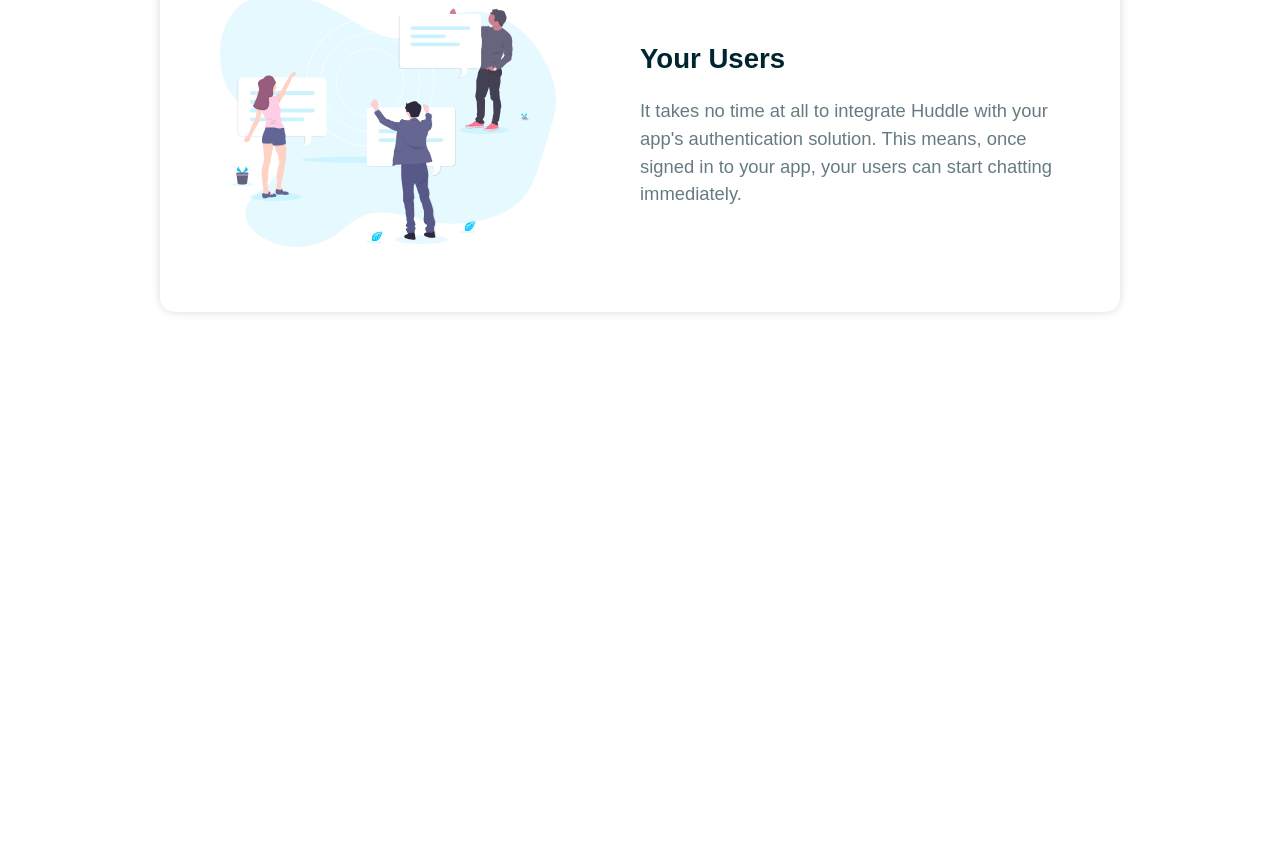
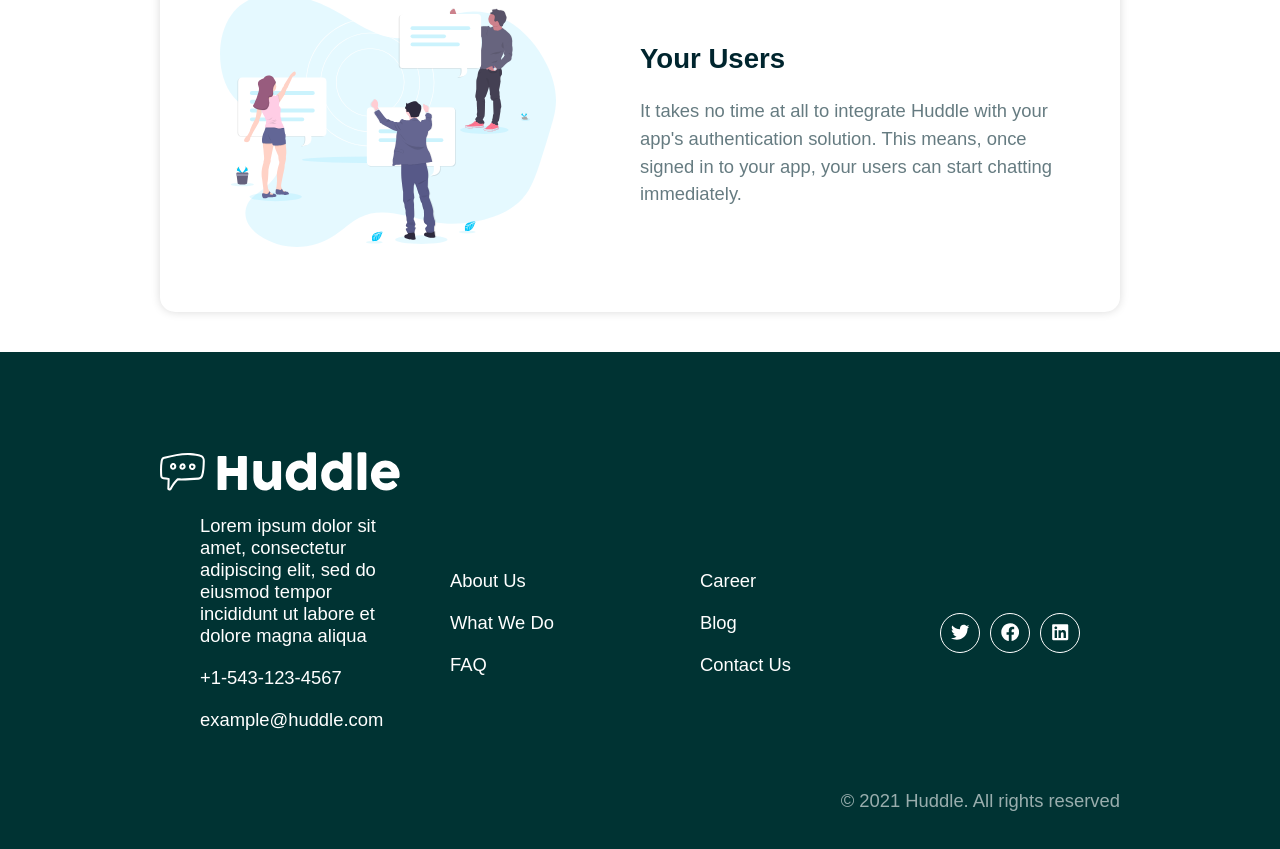
Before and after one commit to hoseinABH/landing-component, a React (Create React App) app: page / in a window 1280 px wide. Shown: the part 1401-2250 px from the top of the page. Before the commit the page ends 1753 px from the top, so only its background shows below. Built offline with nearby package versions, Linux system fonts and the light colour scheme.

Commit message:
add footer component

```diff
--- a/package.json
+++ b/package.json
@@ -8,6 +8,7 @@
     "@testing-library/user-event": "^12.1.10",
     "react": "^17.0.2",
     "react-dom": "^17.0.2",
+    "react-icons": "^4.3.1",
     "react-scripts": "4.0.3",
     "styled-components": "^5.3.3",
     "web-vitals": "^1.0.1"
--- a/src/App.js
+++ b/src/App.js
@@ -1,5 +1,6 @@
 import { ThemeProvider } from 'styled-components';
 import Card from './components/Card';
+import Footer from './components/Footer';
 import Header from './components/Header';
 import Container from './components/styles/container.styled';
 import GlobalStyles from './components/styles/global';
@@ -28,6 +29,7 @@
             <Card index={index} key={item.id} {...item} />
           ))}
         </Container>
+        <Footer />
       </>
     </ThemeProvider>
   );
--- /dev/null
+++ b/src/components/Footer.js
@@ -0,0 +1,42 @@
+import SocialIcons from './SocialIcons';
+import Container from './styles/container.styled';
+import Flex from './styles/flex.styled';
+import StyledFooter from './styles/footer.styled';
+
+const Footer = () => {
+  return (
+    <StyledFooter>
+      <Container>
+        <img src="./images/logo_white.svg" alt="" />
+
+        <Flex>
+          <ul>
+            <li>
+              Lorem ipsum dolor sit amet, consectetur adipiscing elit, sed do
+              eiusmod tempor incididunt ut labore et dolore magna aliqua
+            </li>
+            <li>+1-543-123-4567</li>
+            <li>example@huddle.com</li>
+          </ul>
+          <ul>
+            <li>About Us</li>
+            <li>What We Do</li>
+            <li>FAQ</li>
+          </ul>
+
+          <ul>
+            <li>Career</li>
+            <li>Blog</li>
+            <li>Contact Us</li>
+          </ul>
+
+          <SocialIcons />
+        </Flex>
+
+        <p>&copy; 2021 Huddle. All rights reserved</p>
+      </Container>
+    </StyledFooter>
+  );
+};
+
+export default Footer;
--- /dev/null
+++ b/src/components/SocialIcons.js
@@ -0,0 +1,26 @@
+import StyledSocialIcons from './styles/social-icons.styled';
+import { FaTwitter, FaFacebook, FaLinkedin } from 'react-icons/fa';
+
+const SocialIcons = () => {
+  return (
+    <StyledSocialIcons>
+      <li>
+        <a href="https://twitter.com">
+          <FaTwitter />
+        </a>
+      </li>
+      <li>
+        <a href="https://facebook.com">
+          <FaFacebook />
+        </a>
+      </li>
+      <li>
+        <a href="https://linkedin.com">
+          <FaLinkedin />
+        </a>
+      </li>
+    </StyledSocialIcons>
+  );
+};
+
+export default SocialIcons;
--- /dev/null
+++ b/src/components/styles/footer.styled.js
@@ -0,0 +1,27 @@
+import styled from 'styled-components';
+
+const StyledFooter = styled.footer`
+  background-color: ${({ theme }) => theme.colors.footer};
+  color: #fff;
+  padding: 100px 0 60px;
+  ul {
+    list-style-type: none;
+  }
+  ul li {
+    margin-bottom: 20px;
+  }
+  p {
+    text-align: right;
+  }
+  @media (max-width: ${(props) => props.theme.breakpoints.mobile}) {
+    text-align: center;
+    ul {
+      padding: 0;
+    }
+    p {
+      text-align: center;
+    }
+  }
+`;
+
+export default StyledFooter;
--- /dev/null
+++ b/src/components/styles/social-icons.styled.js
@@ -0,0 +1,24 @@
+import styled from 'styled-components';
+
+const StyledSocialIcons = styled.div`
+  display: flex;
+  align-items: center;
+  justify-content: center;
+  li {
+    list-style: none;
+  }
+  a {
+    border: 1px solid #fff;
+    border-radius: 50%;
+    color: #fff;
+    display: inline-flex;
+    align-items: center;
+    justify-content: center;
+    margin-right: 10px;
+    height: 40px;
+    width: 40px;
+    text-decoration: none;
+  }
+`;
+
+export default StyledSocialIcons;
```
Also changed, not shown: 1 other file (tests, documents, lock files or other folders).
